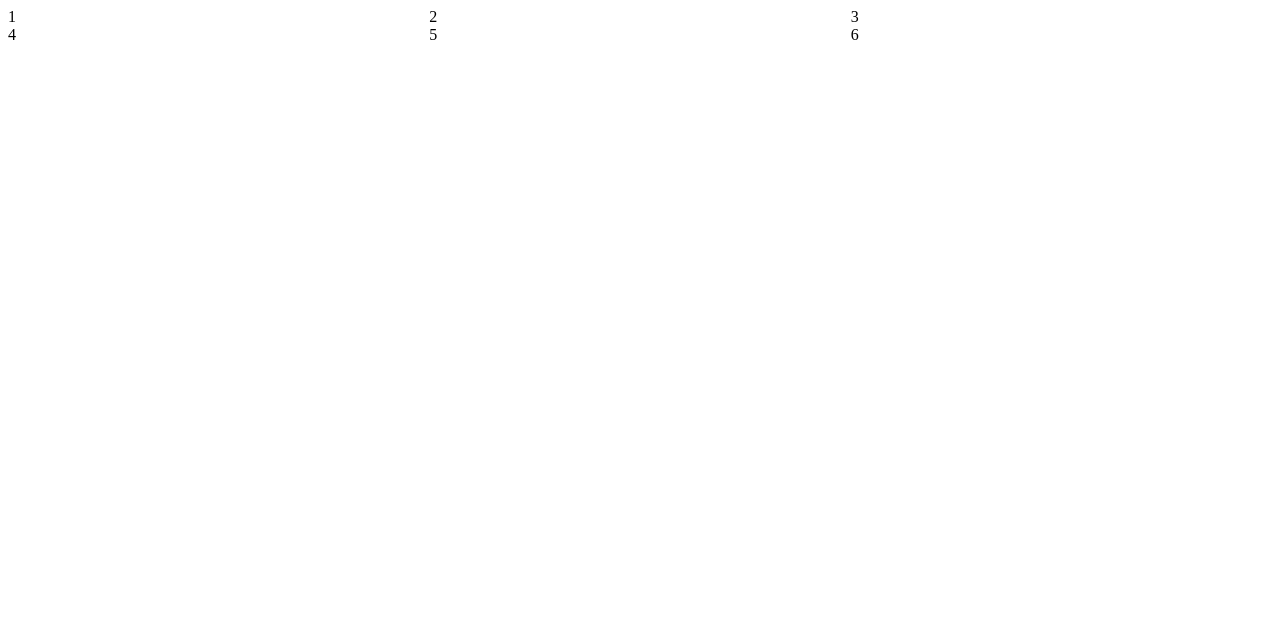
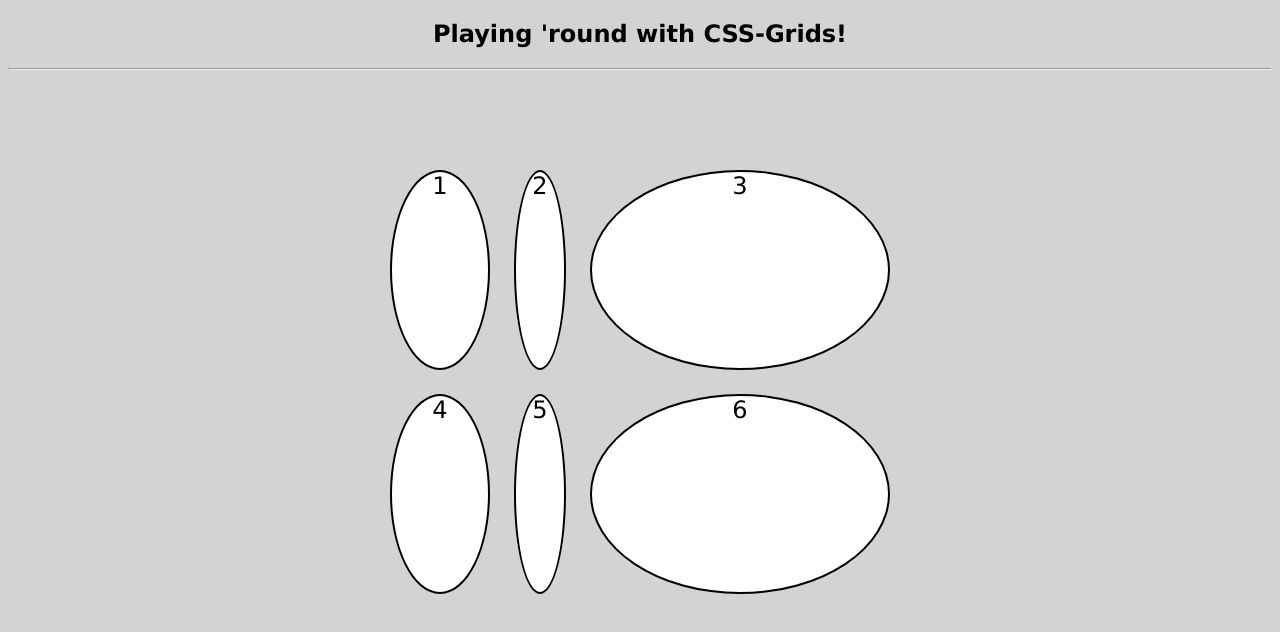
Before and after one commit to mlars84/css-grid, a plain HTML site: page index.html in a window 1280 px wide. Drawn offline with Linux system fonts and the light colour scheme.

Commit message:
grid-gap and transitions

```diff
--- a/index.html
+++ b/index.html
@@ -8,6 +8,8 @@
   <link rel="stylesheet" href="style.css">
 </head>
 <body>
+  <h2>Playing 'round with CSS-Grids!</h2>
+  <hr>
   <div class="container">
     <div class="item">1</div>
     <div class="item">2</div>
--- a/style.css
+++ b/style.css
@@ -1,4 +1,30 @@
+body {
+  background: lightgray;
+  text-align: center;
+  font-family: 'Lucida Sans', 'Lucida Sans Regular', 'Lucida Grande', 'Lucida Sans Unicode', Geneva, Verdana, sans-serif;
+}
+
 .container {
   display: grid;
-  grid-template-columns: auto auto auto;
+  width: 500px;
+  height: 400px;
+  margin: 100px auto 0;
+  /* background: skyblue; */
+  grid-template-columns: 100px auto 300px;
+  grid-template-rows: 200px 200px;
+  grid-gap: 1em;
+  text-align: center;
+  font-size: 24px;
 }
+
+.item {
+  border: 2px solid black;
+  background: white;
+  border-radius: 50%;
+  -webkit-transition: border-radius 1s;
+  transition: border-radius 1s;
+}
+
+.item:hover {
+  border-radius: 10%;
+}
```
Also changed, not shown: README.md.
